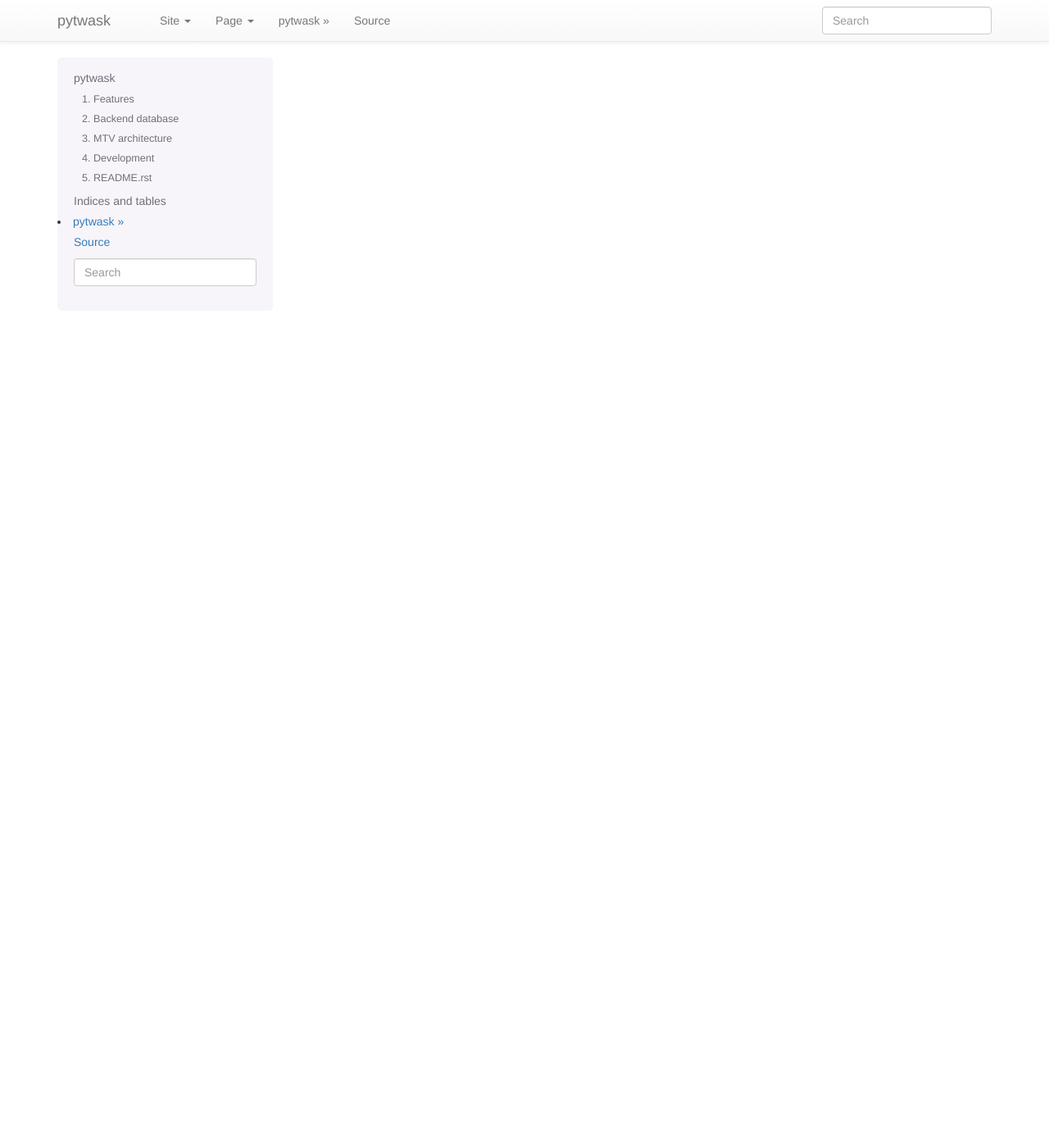
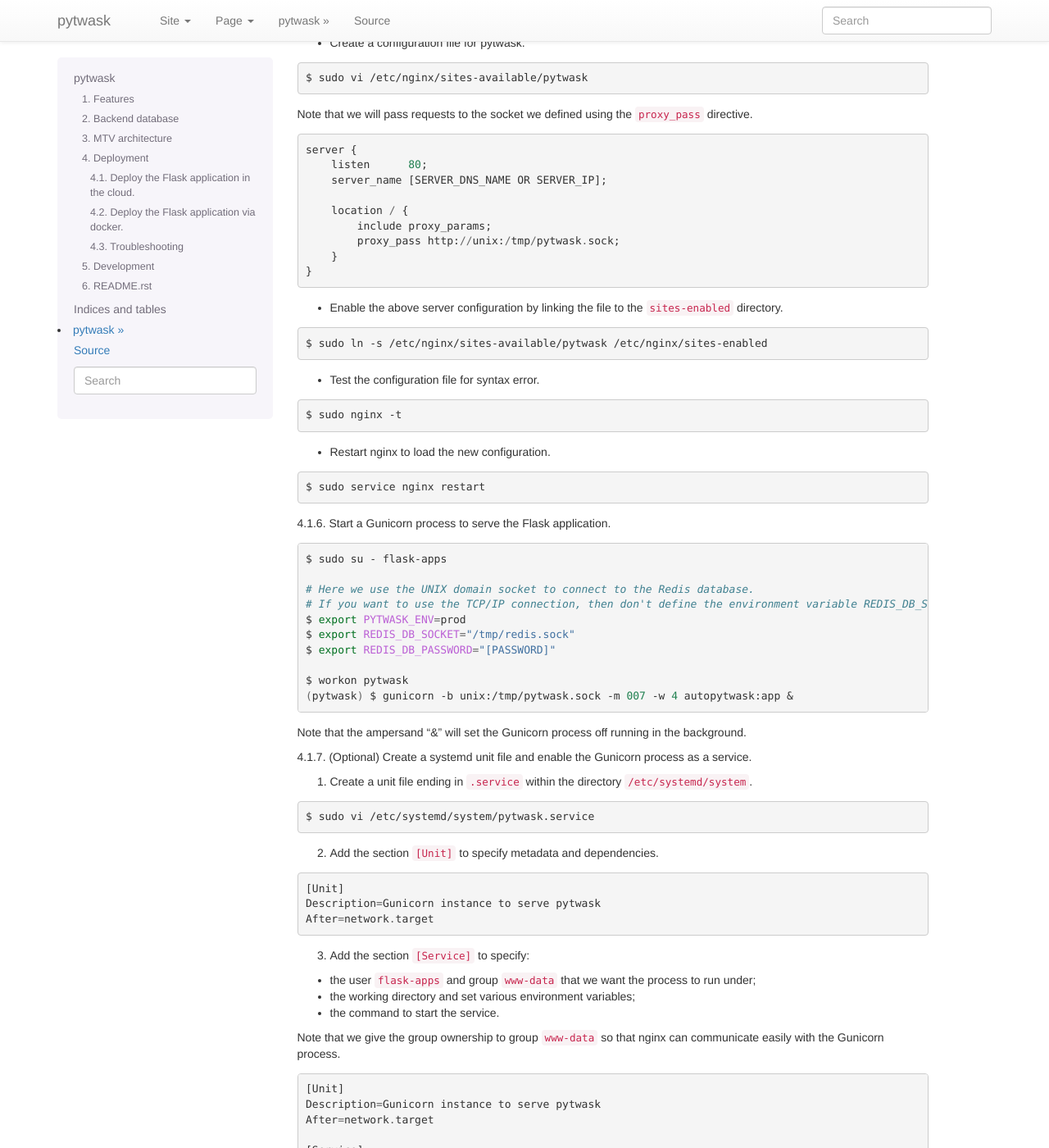
Before and after one commit to renweizhukov/pytwask, a Sphinx documentation site: the page built from docs/index.rst, in a window 1280 px wide and 1400 px high, scrolled down 3180 px. Shown: the whole window at 82% size. Built offline with Sphinx 7.4.7, drawn with Linux system fonts in a browser that asks for light colours; some of the changed text lies outside the part shown.

Commit message:
Add the steps for deploying pytwask in the cloud.
Change-Id: Iff5943de12500c9a1908be651682b66229f4bda0
Signed-off-by: Wei Ren <renwei2004@gmail.com>

```diff
--- a/README.rst
+++ b/README.rst
@@ -93,7 +93,285 @@
         ├── templates     # The HTML Templates
         └── tweets        # The tweets blueprint
 
-4. Development
+4. Deployment
+-------------
+
+4.1. Deploy the Flask application in the cloud.
+~~~~~~~~~~~~~~~~~~~~~~~~~~~~~~~~~~~~~~~~~~~~~~~
+
+Take the Amazon Web Service (AWS) as an example. Assume that we have
+created an EC2 instance with Ubuntu 16.04LTS, exposed its HTTP port 80,
+and SSH’ed into it.
+
+4.1.1. Install Python 3.6, pip, pip3, virtualenvwrapper.
+
+(1) Install Python 3.6 from source.
+
+.. code:: bash
+
+    # Download the latest source release of Python 3.6.
+    $ wget https://www.python.org/ftp/python/3.6.5/Python-3.6.5.tgz
+
+    # Unpack the downloaded archive.
+    $ tar -xvf Python-3.6.5.tgz
+
+    # Build and install.
+    $ cd Python-3.6.5
+    $ ./configure
+    $ make
+    $ make install
+
+    # Verify the installation.
+    $ python3.6 -V
+    Python 3.6.5
+
+(2) Install pip and pip3.
+
+.. code:: bash
+
+    $ sudo apt install python-pip python3-pip
+
+(3) Install virtualenvwrapper.
+
+.. code:: bash
+
+    $ sudo pip3 install virtualenvwrapper
+
+4.1.2. Create a separate user which will run the Flask application.
+
+We should never run the Flask application as root. If we do that, once
+the Flask application is compromised somehow, the attacker will gain
+access to the entire system.
+
+.. code:: bash
+
+    $ sudo adduser flask-apps
+
+4.1.3. Create the virtual environment for running the Flask application.
+
+(1) Set up ``virtualenvwrapper`` for the user ``flask-apps``.
+
+.. code:: bash
+
+    $ sudo su - flask-apps
+    $ vi ~/.bashrc
+
+Add the following lines in ``.bashrc``.
+
+::
+
+    export WORKON_HOME=$HOME/.virtualenvs
+    export VIRTUALENVWRAPPER_VIRTUALENV_ARGS='--no-site-packages'
+    source /usr/local/bin/virtualenvwrapper.sh
+
+(2) Reload ``.bashrc`` and create a virtual environment for running the
+    Flask application.
+
+.. code:: bash
+
+    $ cd
+    $ source .bashrc
+    $ mkvirtualenv -p /usr/bin/python3.6 pytwask
+
+Note that the binary location of ``python3.6`` may vary on different
+machines but it can be easily found by ``which python3.6``.
+
+4.1.4. Install the Python WSGI HTTP server ``Gunicorn`` and the Flask
+application ``pytwask`` in the above virtual environment ``flask-apps``.
+
+.. code:: bash
+
+    # After mkvirtualenv is done, the virtual environment flask-apps should be automatically activated.
+    # But if not, we can manually activate it.
+    $ workon pytwask
+
+    (pytwask) $ pip install gunicorn pytwask
+
+4.1.5. Install and configure nginx.
+
+(1) Install nginx.
+
+.. code:: bash
+
+    # Exit the user flask-apps
+    $ exit
+
+    $ sudo apt install nginx
+
+(2) Configure nginx to proxy requests.
+
+-  Create a configuration file for pytwask.
+
+.. code:: bash
+
+    $ sudo vi /etc/nginx/sites-available/pytwask
+
+Note that we will pass requests to the socket we defined using the
+``proxy_pass`` directive.
+
+::
+
+    server {
+        listen      80;
+        server_name [SERVER_DNS_NAME OR SERVER_IP];
+
+        location / {
+            include proxy_params;
+            proxy_pass http://unix:/tmp/pytwask.sock;
+        }
+    }
+
+-  Enable the above server configuration by linking the file to the
+   ``sites-enabled`` directory.
+
+.. code:: bash
+
+    $ sudo ln -s /etc/nginx/sites-available/pytwask /etc/nginx/sites-enabled
+
+-  Test the configuration file for syntax error.
+
+.. code:: bash
+
+    $ sudo nginx -t
+
+-  Restart nginx to load the new configuration.
+
+.. code:: bash
+
+    $ sudo service nginx restart
+
+4.1.6. Start a Gunicorn process to serve the Flask application.
+
+.. code:: bash
+
+    $ sudo su - flask-apps
+
+    # Here we use the UNIX domain socket to connect to the Redis database.
+    # If you want to use the TCP/IP connection, then don't define the environment variable REDIS_DB_SOCKET.
+    $ export PYTWASK_ENV=prod
+    $ export REDIS_DB_SOCKET="/tmp/redis.sock"
+    $ export REDIS_DB_PASSWORD="[PASSWORD]"
+
+    $ workon pytwask
+    (pytwask) $ gunicorn -b unix:/tmp/pytwask.sock -m 007 -w 4 autopytwask:app &
+
+Note that the ampersand “&” will set the Gunicorn process off running in
+the background.
+
+4.1.7. (Optional) Create a systemd unit file and enable the Gunicorn
+process as a service.
+
+(1) Create a unit file ending in ``.service`` within the directory
+    ``/etc/systemd/system``.
+
+.. code:: bash
+
+    $ sudo vi /etc/systemd/system/pytwask.service
+
+(2) Add the section ``[Unit]`` to specify metadata and dependencies.
+
+::
+
+    [Unit]
+    Description=Gunicorn instance to serve pytwask
+    After=network.target
+
+(3) Add the section ``[Service]`` to specify:
+
+-  the user ``flask-apps`` and group ``www-data`` that we want the
+   process to run under;
+-  the working directory and set various environment variables;
+-  the command to start the service.
+
+Note that we give the group ownership to group ``www-data`` so that
+nginx can communicate easily with the Gunicorn process.
+
+::
+
+    [Unit]
+    Description=Gunicorn instance to serve pytwask
+    After=network.target
+
+    [Service]
+    User=flask-apps
+    Group=www-data
+    WorkingDirectory=/home/flask-apps/.virtualenvs
+    Environment="PATH=/home/flask-apps/.virtualenvs/pytwask/bin"
+    Environment="PYTWASK_ENV=prod"
+    Environment="REDIS_DB_SOCKET=/tmp/redis.sock"
+    Environment="REDIS_DB_PASSWORD=[PASSWORD]"
+    ExecStart=/home/flask-apps/.virtualenvs/pytwask/bin/gunicorn -b unix:/tmp/pytwask.sock -m 007 -w 4 autopytwask:app
+
+(4) Add the section ``[Install]`` to tell systemd what to link this
+    service to if we enable it to start at boot.
+
+::
+
+    [Unit]
+    Description=Gunicorn instance to serve pytwask
+    After=network.target
+
+    [Service]
+    User=flask-apps
+    Group=www-data
+    WorkingDirectory=/home/flask-apps/.virtualenvs
+    Environment="PATH=/home/flask-apps/.virtualenvs/pytwask/bin"
+    ExecStart=/home/flask-apps/.virtualenvs/pytwask/bin/gunicorn -b unix:/tmp/pytwask.sock -m 007 -w 4 autopytwask:app
+
+    [Install]
+    WantedBy=multi-user.target
+
+(5) Start the Gunicorn service and enable it to start at boot.
+
+.. code:: bash
+
+    $ sudo systemctl start pytwask
+    $ sudo systemctl enable pytwask
+
+4.2. Deploy the Flask application via docker.
+~~~~~~~~~~~~~~~~~~~~~~~~~~~~~~~~~~~~~~~~~~~~~
+
+To be added.
+
+4.3. Troubleshooting
+~~~~~~~~~~~~~~~~~~~~
+
+4.3.1. `Errors while reloading ``.bashrc`` for
+``virtualenvwrapper`` <https://stackoverflow.com/questions/33216679/usr-bin-python3-error-while-finding-spec-for-virtualenvwrapper-hook-loader>`__.
+
+::
+
+    /usr/bin/python3: Error while finding spec for 'virtualenvwrapper.hook_loader' (<class 'ImportError'>: No module named 'virtualenvwrapper')
+
+To fix this, install ``python3-pip`` and then install
+``virtualenvwrapper`` from ``pip3``.
+
+.. code:: bash
+
+    $ sudo apt install python3-pip
+    $ sudo pip3 install virtualwrapperenv
+
+4.3.2. `Errors while installing
+nginx <https://askubuntu.com/questions/764222/nginx-installation-error-in-ubuntu-16-04>`__.
+
+To fix this, stop apache2 before installing nginx.
+
+.. code:: bash
+
+    $ sudo service apache2 stop
+
+As a further step, we may disable apache2 from startup or even remove
+apache2.
+
+.. code:: bash
+
+    # To disable apache2
+    $ sudo update-rc.d apache2 disable
+
+    # To remove apache2
+    $ sudo update-rc.d -f apache2 remove
+
+5. Development
 --------------
 
 By default, this Flask application will run in the development mode
@@ -107,7 +385,7 @@
     $ export FLASK_APP=autopytwask
     $ flask run
 
-5. README.rst
+6. README.rst
 -------------
 
 README.rst is generated from README.md via ``pandoc``.
--- a/docs/conf.py
+++ b/docs/conf.py
@@ -30,7 +30,7 @@
 # The short X.Y version
 version = ''
 # The full version, including alpha/beta/rc tags
-release = '0.1.4'
+release = '0.1.5'
 
 
 # -- General configuration ---------------------------------------------------
--- a/setup.py
+++ b/setup.py
@@ -19,7 +19,7 @@
 
 setup(
     name='pytwask',
-    version='0.1.4',
+    version='0.1.5',
     description='A twitter-toy-clone frontend using Python and Flask',
     long_description=long_description,
     # TODO: Replace url by the GitHub Pages.
```
Also changed, not shown: README.md (+257 -2 lines).
